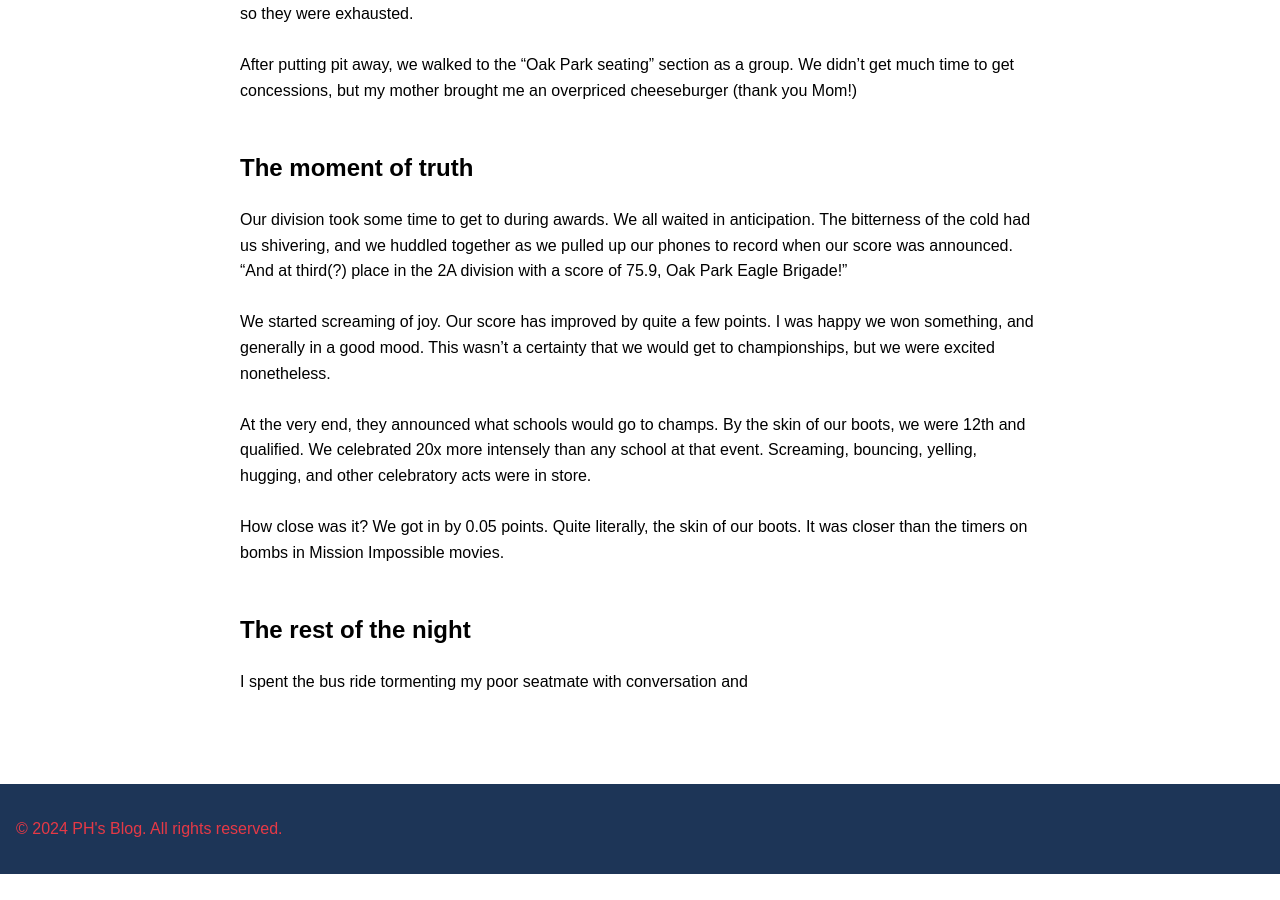
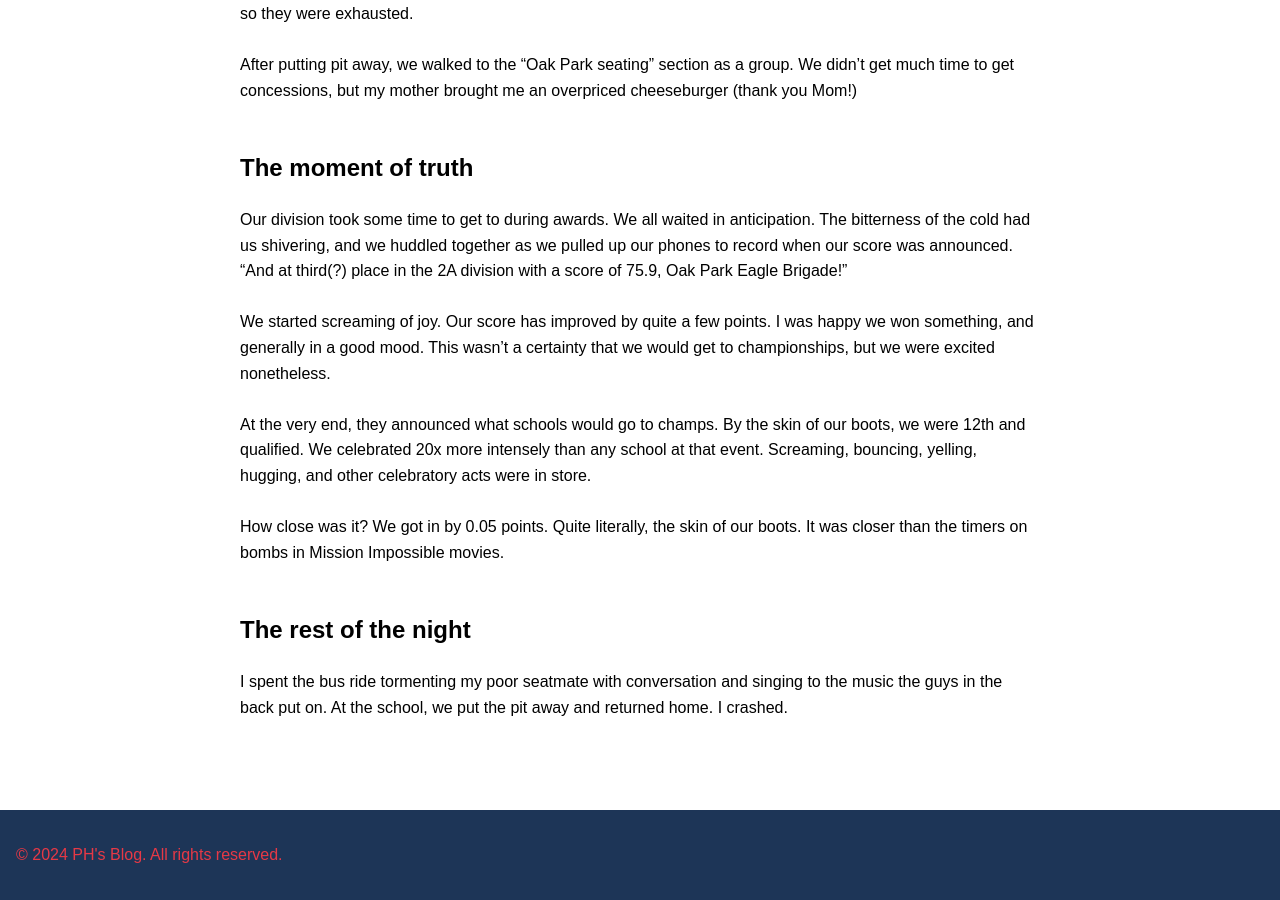
Before and after one commit to CaptainSapphire/PH-s-Blog, a Jekyll site: the page built from _posts/2024-11-21-Prelims.md, in a window 1280 px wide and 900 px high, scrolled down 3358 px. Built offline with Jekyll 4.4.1, drawn with Linux system fonts in a browser that asks for light colours; our own code applies the rules of GitHub Pages for plain Markdown files; before the commit the page ends 4232 px from its top, so only the background shows below that.

Commit message:
Update 2024-11-21-Prelims.md

```diff
--- a/_posts/2024-11-21-Prelims.md
+++ b/_posts/2024-11-21-Prelims.md
@@ -43,5 +43,6 @@ Our division took some time to get to during awards. We all waited in anticipati
 We started screaming of joy. Our score has improved by quite a few points. I was happy we won something, and generally in a good mood. This wasn't a certainty that we would get to championships, but we were excited nonetheless.<br><br>
 At the very end, they announced what schools would go to champs. By the skin of our boots, we were 12th and qualified. We celebrated 20x more intensely than any school at that event. Screaming, bouncing, yelling, hugging, and other celebratory acts were in store. <br><br>
 How close was it? We got in by 0.05 points. Quite literally, the skin of our boots. It was closer than the timers on bombs in Mission Impossible movies. <br><br>
+
 ## The rest of the night
-I spent the bus ride tormenting my poor seatmate with conversation and
+I spent the bus ride tormenting my poor seatmate with conversation and singing to the music the guys in the back put on. At the school, we put the pit away and returned home. I crashed.
```
